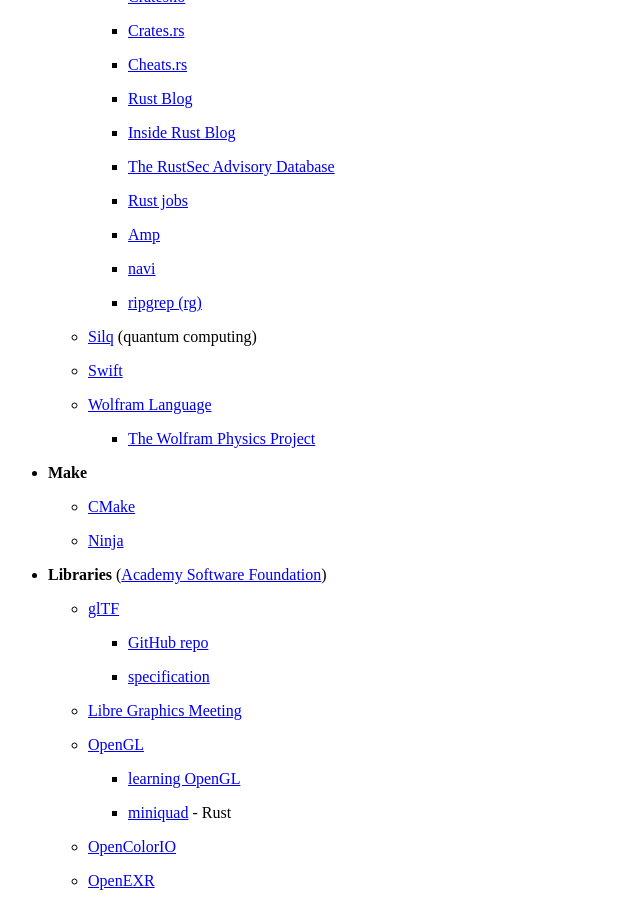
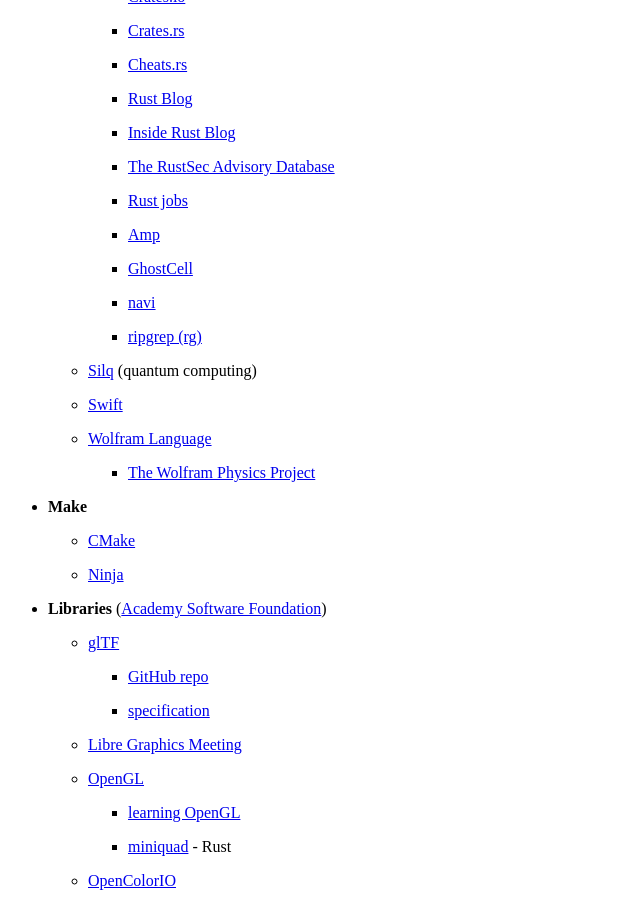
Before and after one commit to wahn/jan_walter_org, a Jekyll site: the page built from links/index.md, in a window 1280 px wide and 900 px high, scrolled down 6993 px. Shown: the whole window, without its empty margins (0-640 px from the left). Built offline with Jekyll 4.4.1, drawn with Linux system fonts in a browser that asks for light colours; Markdown is read by kramdown in place of the engine named in the settings.

Commit message:
Link to GhostCell.

```diff
--- a/links/index.md
+++ b/links/index.md
@@ -457,6 +457,8 @@
 
         + [Amp](https://amp.rs/docs/usage)
 
+        + [GhostCell](http://plv.mpi-sws.org/rustbelt/ghostcell)
+
         + [navi](https://github.com/denisidoro/navi)
 
         + [ripgrep (rg)](https://github.com/BurntSushi/ripgrep)
```
